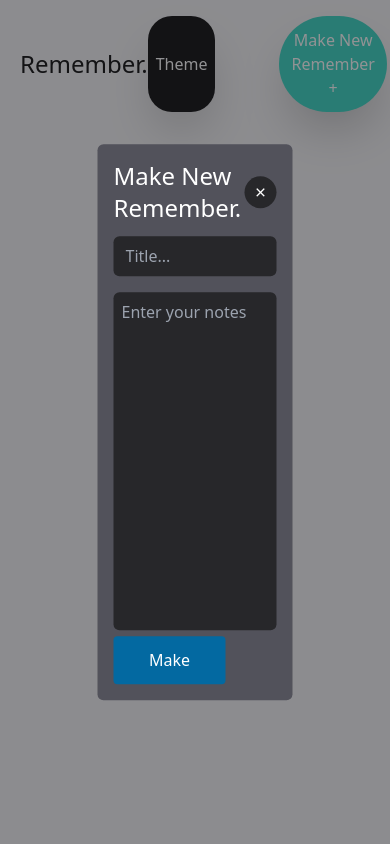
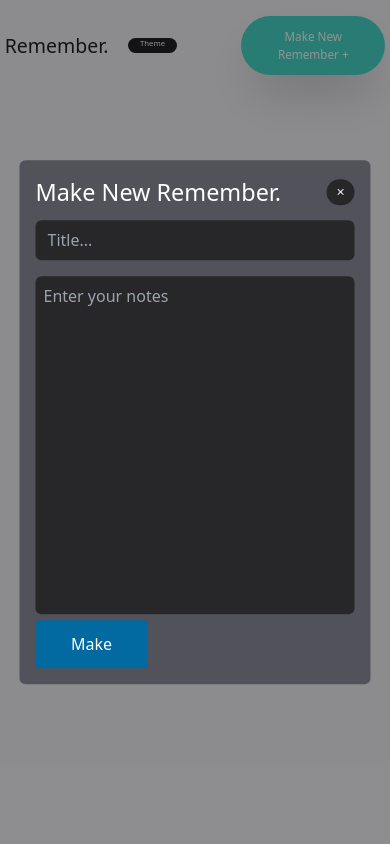
Before and after one commit to aAdi0103/Notes-Maker, a website built with Vite: page index.html in a window 390 px wide. Both pictures are taken after a click on the button "Make New Remember +". Built offline with nearby package versions, Linux system fonts and the light colour scheme.

Commit message:
responsive

```diff
--- a/index.html
+++ b/index.html
@@ -15,7 +15,7 @@
     <div id="main" class="w-full bg-zinc-100 relative h-screen text-white">
         <div id="overlay" class="w-full absolute h-screen z-[1] bg-zinc-800/50">
             <div id="content" class="transition-all rounded-md absolute w-[50%] p-4 bg-zinc-600 top-1/2 left-1/2 -translate-x-[50%] -translate-y-[50%]">
-                <div class="w-full flex justify-between items-center">
+                <div class="Make w-full flex justify-between items-center">
                     <h1 class="text-2xl">Make New Remember.</h1>
                     <button id="cancelbtn" class="px-2 py-1 bg-zinc-800 rounded-full"><i class="ri-close-line"></i></button>
                 </div>
@@ -26,10 +26,10 @@
                 </div>
             </div>
         </div>
-        <nav class="w-screen px-5 py-4 flex justify-between items-center">
+        <nav class="Nav w-screen px-5 py-4 flex justify-between items-center">
             <h3 id="rem" class="text-2xl text-black">Remember.</h3>
-            <div class="flex gap-16">
-                <button id="Theme" class="flex ease-in-out items-center justify-center bg-black pl-2 pr-2 rounded-3xl shadow-2xl">Theme</button>
+            <div class="flex items-center gap-16">
+                <button id="Theme" class="flex ease-in-out items-center justify-center bg-black pl-3 pr-3 pb-1 rounded-3xl shadow-2xl">Theme</button>
                 <button id="create" class="px-3 py-3 rounded-full bg-teal-400 shadow-2xl">Make New Remember +</button>
             </div>
         </nav>
--- a/style.css
+++ b/style.css
@@ -1,3 +1,31 @@
 @tailwind base;
 @tailwind components;
 @tailwind utilities;
+
+@media (max-width:600px){
+    .Nav{
+        padding-left: 1.2vw;
+        padding-right: 1.2vw;
+    }
+    #content{
+        width: 90%;
+    }
+    .Make h1{
+        font-size: 6vw;
+    }
+    .Make #cancelbtn{
+        font-size: 3vw;
+    }
+    #rem{
+        font-size: 5vw;
+    }
+    #Theme{
+        width: fit-content;
+        height: fit-content;
+        font-size: 2vw;
+        margin-left: 5vw;
+    }
+    #create{
+        font-size: 3vw;
+    }
+}
```
